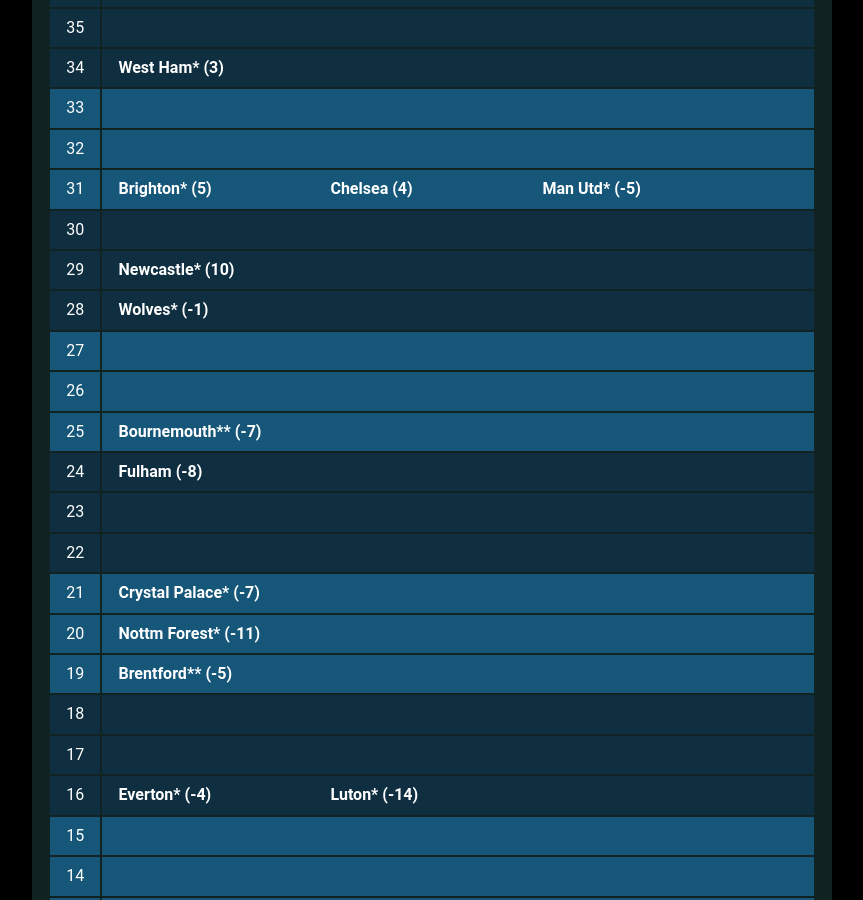
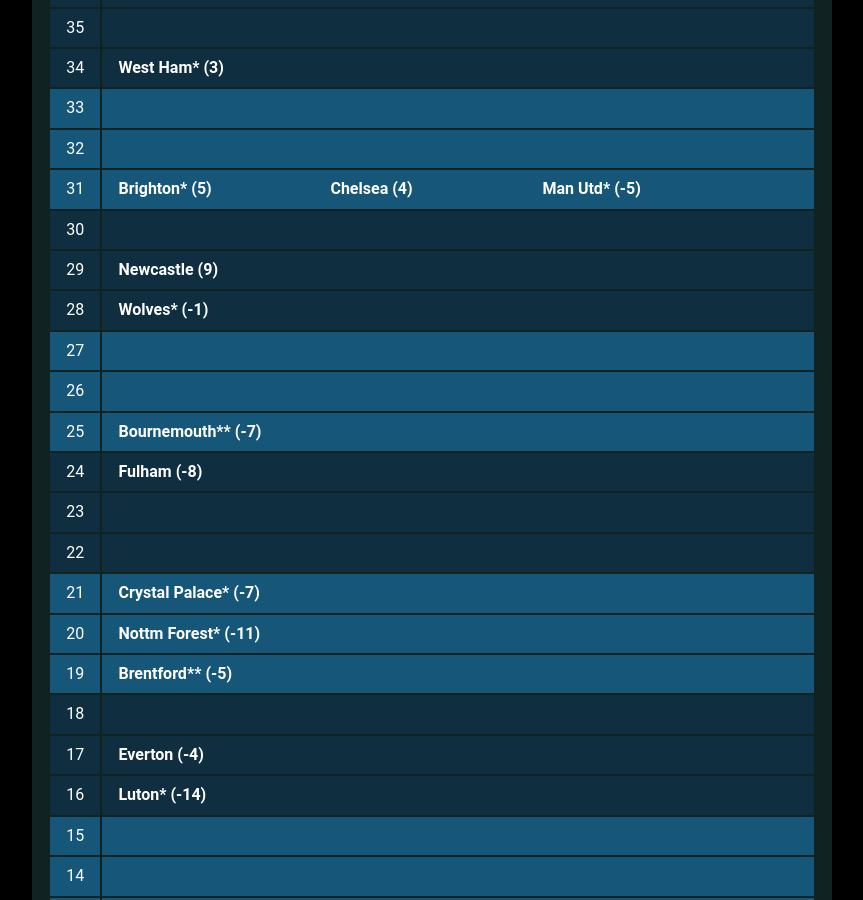
Before and after one commit to muru/muru.github.io, a Jekyll site: the page built from resources.md, in a window 1280 px wide and 900 px high, scrolled down 1881 px. Shown: the whole window, without its empty margins (208-1071 px from the left). Built offline with Jekyll 4.4.1, drawn with Linux system fonts in a browser that asks for light colours; some web fonts are replaced; some of the changed text lies outside the part shown.

Commit message:
updated cann-table: Mon 15 Jan 00:00:44 JST 2024

```diff
--- a/cann-table.html
+++ b/cann-table.html
@@ -14,12 +14,13 @@
 	<tr class="cann-row-1">
 		<td class="cann-point">43</td>
 		<td class="cann-clubs">
+			<span class="club-name">Man City* (25)</span>
+			<span class="club-name">Aston Villa (16)</span>
 		</td>
  	</tr>
 	<tr class="cann-row-2">
 		<td class="cann-point">42</td>
 		<td class="cann-clubs">
-			<span class="club-name">Aston Villa* (16)</span>
 		</td>
  	</tr>
 	<tr class="cann-row-2">
@@ -30,7 +31,6 @@
 	<tr class="cann-row-2">
 		<td class="cann-point">40</td>
 		<td class="cann-clubs">
-			<span class="club-name">Man City** (24)</span>
 			<span class="club-name">Arsenal* (17)</span>
 		</td>
  	</tr>
@@ -92,7 +92,7 @@
 	<tr class="cann-row-2">
 		<td class="cann-point">29</td>
 		<td class="cann-clubs">
-			<span class="club-name">Newcastle* (10)</span>
+			<span class="club-name">Newcastle (9)</span>
 		</td>
  	</tr>
 	<tr class="cann-row-2">
@@ -159,12 +159,12 @@
 	<tr class="cann-row-2">
 		<td class="cann-point">17</td>
 		<td class="cann-clubs">
+			<span class="club-name">Everton (-4)</span>
 		</td>
  	</tr>
 	<tr class="cann-row-2">
 		<td class="cann-point">16</td>
 		<td class="cann-clubs">
-			<span class="club-name">Everton* (-4)</span>
 			<span class="club-name">Luton* (-14)</span>
 		</td>
  	</tr>
```
Also changed, not shown: other parts of cann-table.html (+1 -1 lines).
